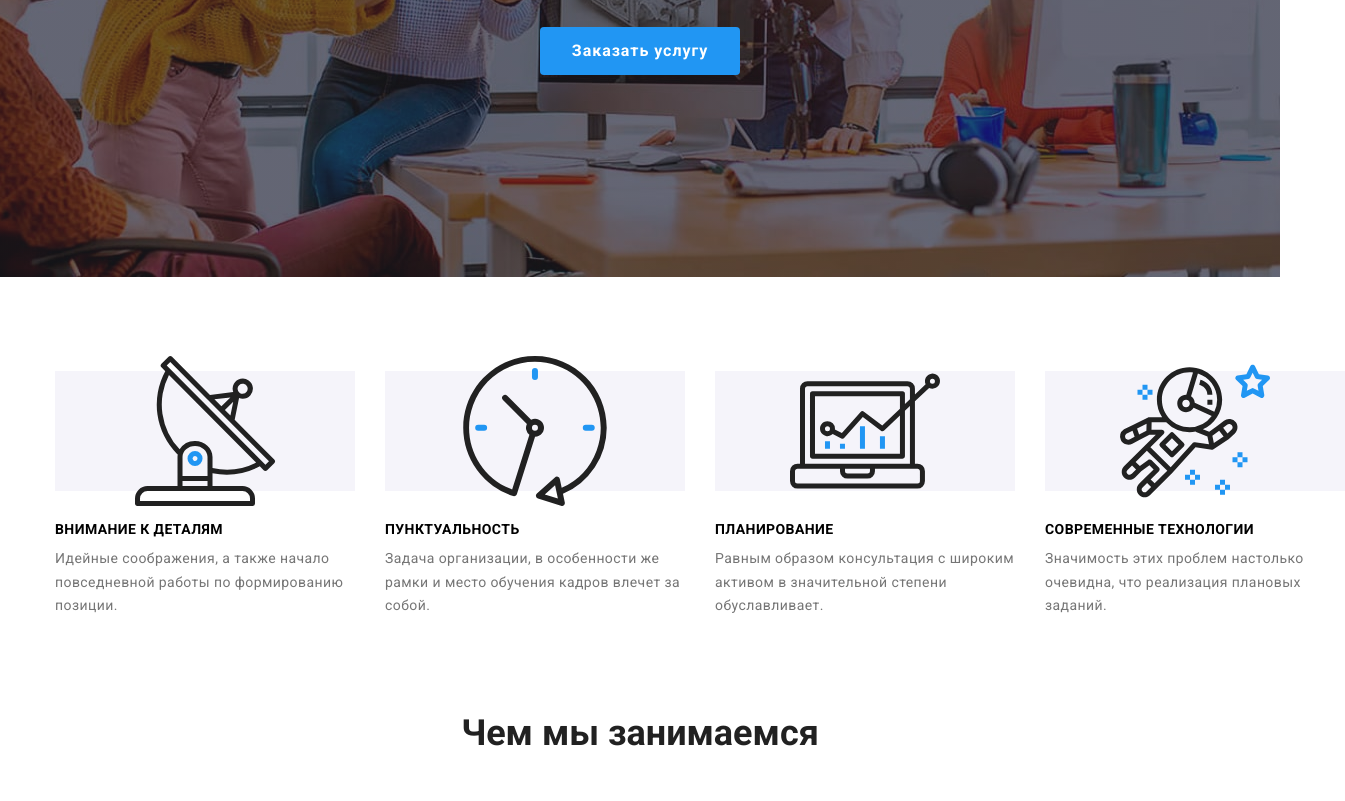
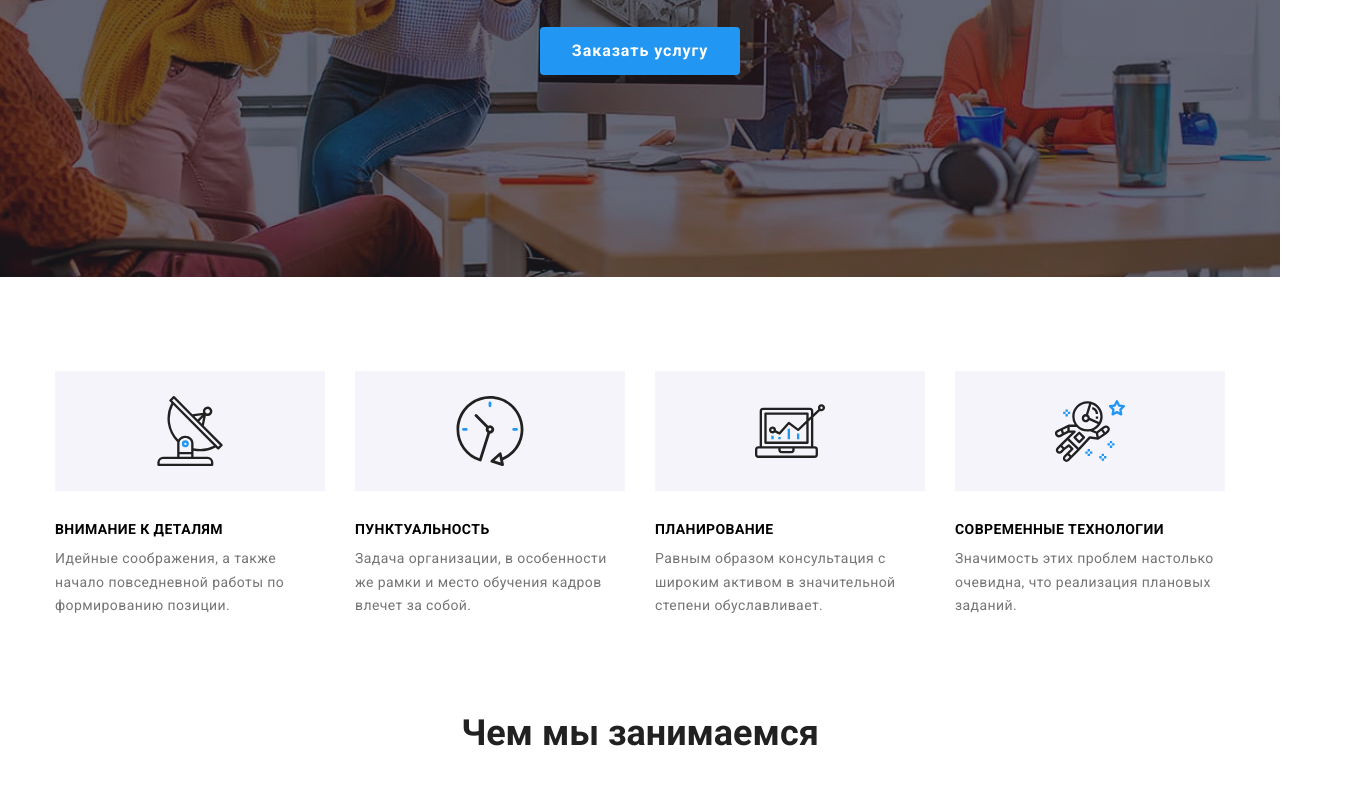
Before and after one commit to OleksandrKocherha/goit-markup-hw-04, a plain HTML site: page index.html in a window 1280 px wide. Shown: the part 408-1209 px from the top of the page, 1345 px wide, since content can reach past the window. Drawn offline with nearby package versions, Linux system fonts and the light colour scheme.

Commit message:
Update styles.css

```diff
--- a/css/styles.css
+++ b/css/styles.css
@@ -266,7 +266,7 @@ header {
   background-color: var(--btn-bg-color);
   margin-bottom: 30px;
 }
-*/ .icons {
+.icons {
   width: 70px;
   height: 70px;
 }
```
